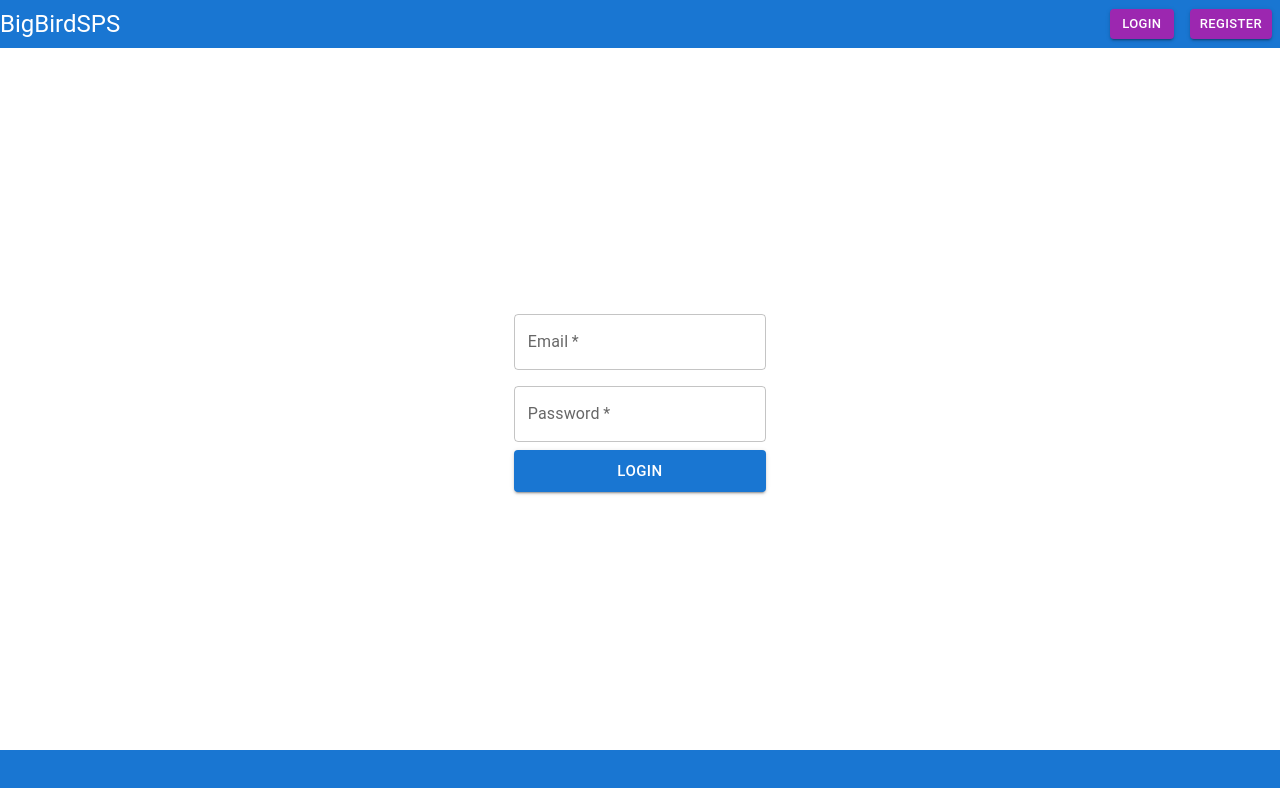
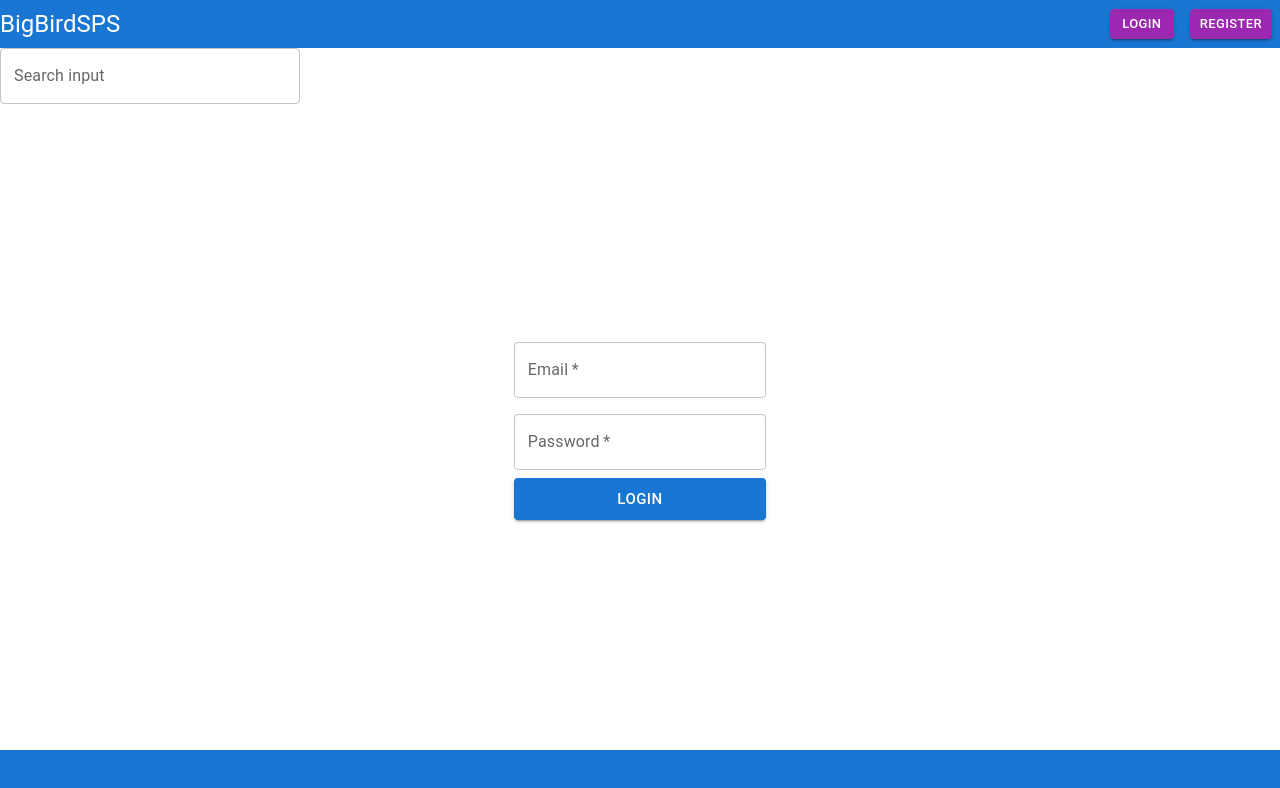
Before and after one commit to MalaJulia/final_project, a React (Create React App) app: page /login in a window 1280 px wide. Shown: the top 788 px of the page. Built offline with nearby package versions, Linux system fonts and the light colour scheme; no server answers.

Commit message:
доробити  пошук

```diff
--- a/package.json
+++ b/package.json
@@ -5,6 +5,7 @@
   "dependencies": {
     "@emotion/react": "^11.10.5",
     "@emotion/styled": "^11.10.5",
+    "@mui/icons-material": "^5.11.0",
     "@mui/material": "^5.11.6",
     "@mui/x-data-grid": "^5.17.20",
     "@mui/x-data-grid-generator": "^5.17.20",
--- /dev/null
+++ b/src/components/Search/Search.js
@@ -0,0 +1,77 @@
+import {Autocomplete, createFilterOptions, IconButton, Stack} from "@mui/material";
+import React, {useEffect, useState} from "react";
+import {usersService} from "../../services";
+import TextField from "@mui/material/TextField";
+
+
+
+const filterOptions = createFilterOptions({
+    matchFrom: 'start',
+    stringify: (option) => option.name,
+});
+
+const Search = () => {
+
+    const [searchName, setSearchName] = useState('');
+    // const filterUser = data.filter(
+    //     user => {
+    //         return user
+    //             .name
+    //             .toLowerCase()
+    //             .includes(searchName.toLowerCase())
+    //     }
+    // )
+    // const handleChange = e =>{
+    //     setSearchName(e.target.value)
+    // }
+
+
+
+    useEffect(() => {
+
+        usersService.getAll().then(({data}) => {
+            setSearchName(data.data);
+            console.log(data)
+        });
+    }, []);
+
+    // const filterData = (query, setSearchName) => {
+    //     if (!query) {
+    //         return setSearchName;
+    //     } else {
+    //         return setSearchName.filter((d) => d.toLowerCase().includes(query));
+    //     }
+    // };
+
+
+
+    return(
+
+
+    <Stack spacing={2} sx={{ width: 300 }}>
+        <Autocomplete
+
+            freeSolo
+            id="free-solo-2-demo"
+            getOptionLabel={(option) => option.name}
+             options={searchName}
+            filterOptions={filterOptions}
+            renderInput={(params) => (
+                <TextField
+                    {...params}
+                    label="Search input"
+                    InputProps={{
+                        ...params.InputProps,
+                        type: 'search',
+                    }}
+                />
+
+
+            )}
+        />
+
+</Stack>
+        )
+
+    }
+    export default Search
--- a/src/components/UsersTable/UsersTable.js
+++ b/src/components/UsersTable/UsersTable.js
@@ -34,19 +34,19 @@ const UsersTable = () => {
   useEffect(() => {
     usersService.getAll(query.get("page")).then(({ data }) => {
       setUsers(data.data);
-      setPage(data.page -1);
+      setPage(data.page - 1);
       setUsersCount(data.total_count);
     });
   }, [query]);
   //
-  const newPage = () => {
-    setQuery((value) => ({ page: +value.get("page") + 1 }));
+  const newPage = (event) => {
+    setQuery((value) => ({ page: event + 1 }));
   };
 
   return (
     <Box flex={1} overflow="auto">
       <DataGrid
-          onPageChange={newPage}
+        onPageChange={newPage}
         rows={users}
         getRowId={(row) => row._id}
         columns={columns}
@@ -58,7 +58,6 @@ const UsersTable = () => {
         paginationMode="server"
         disableSelectionOnClick
         experimentalFeatures={{ newEditingApi: true }}
-
       />
     </Box>
   );
--- a/src/components/index.js
+++ b/src/components/index.js
@@ -1,3 +1,4 @@
 export * from './Headers/Header'
 export * from './Footers/Footer'
 export * from './UsersTable/UsersTable'
+export * from './Search/Search'
--- a/src/mainlayout/MainLayout.js
+++ b/src/mainlayout/MainLayout.js
@@ -3,11 +3,13 @@ import Box from "@mui/material/Box";
 
 import Footer from "../components/Footers/Footer";
 import Header from "../components/Headers/Header";
+import Search from "../components/Search/Search";
 
 const MainLayout = () => {
   return (
     <Box height="100vh" display="flex" flexDirection="column">
       <Header />
+        <Search/>
       <Outlet />
       <Footer />
     </Box>
```
Also changed, not shown: 1 other file (tests, documents, lock files or other folders).
